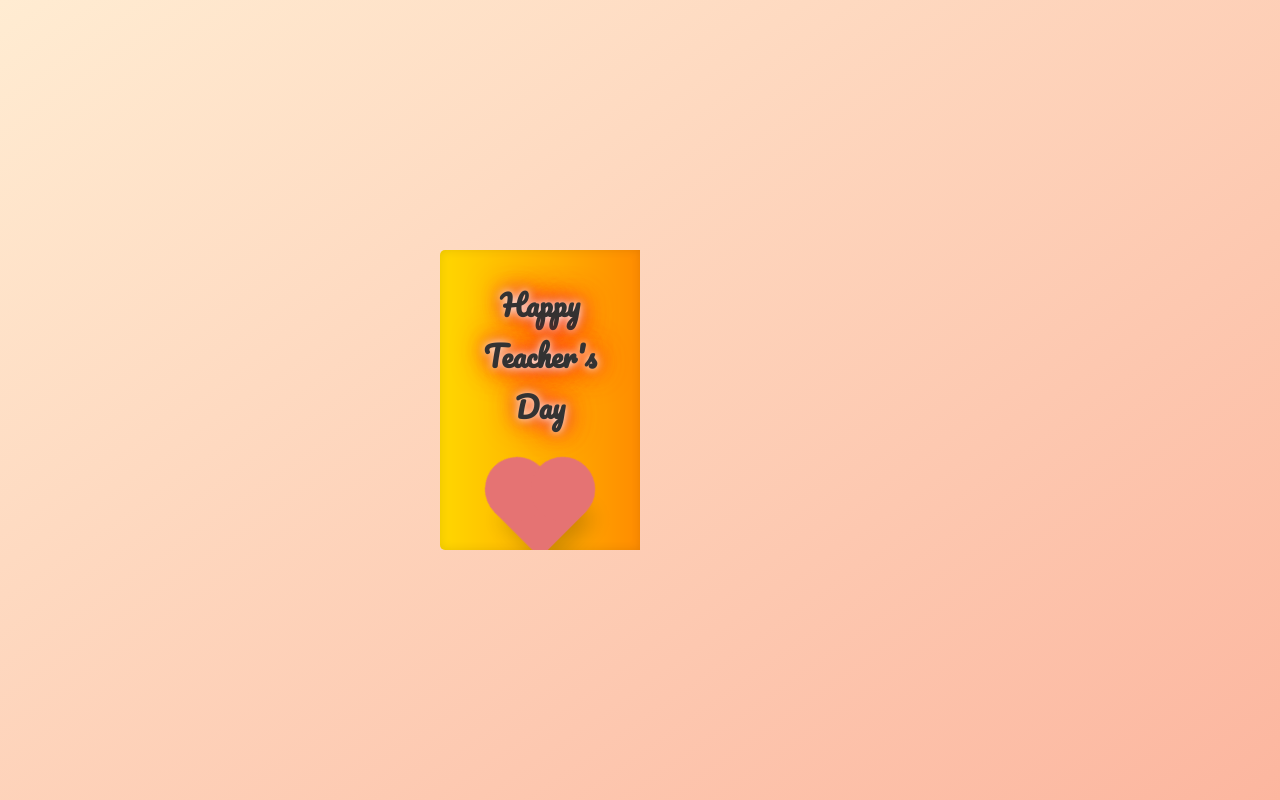
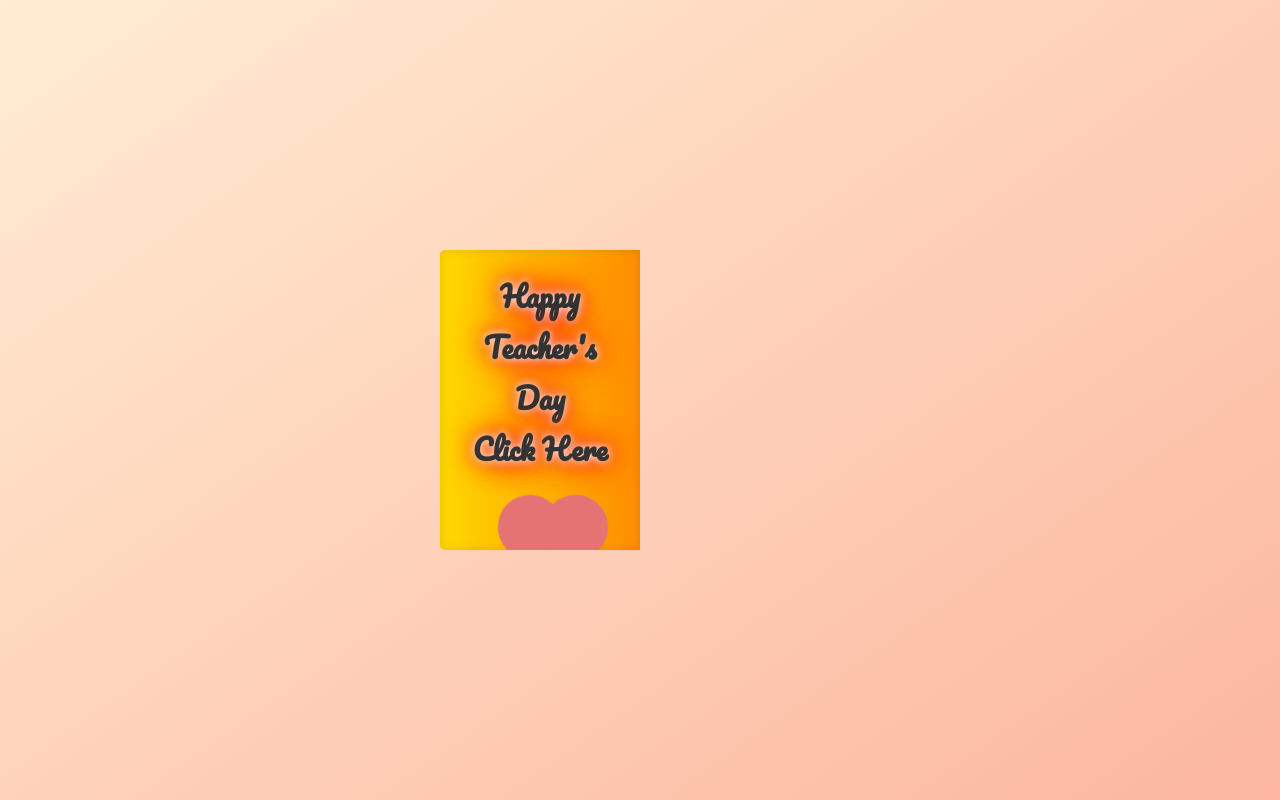
Before and after one commit to pranavkiruthik/teachersday, a plain HTML site: page index.html in a window 1280 px wide. Drawn offline with Linux system fonts and the light colour scheme.

Commit message:
Update index.html

```diff
--- a/index.html
+++ b/index.html
@@ -210,7 +210,8 @@
         <div class="card">
             <div class="card-side card-left">
                 <div class="front-text glow">
-                    Happy Teacher's Day
+                    Happy Teacher's Day<br>
+                        Click Here
                 </div>
                 <div class="heart"></div>
             </div>
```
